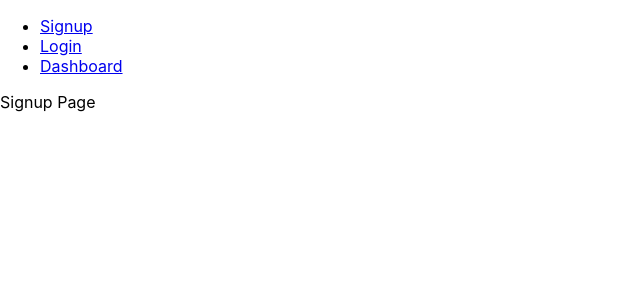
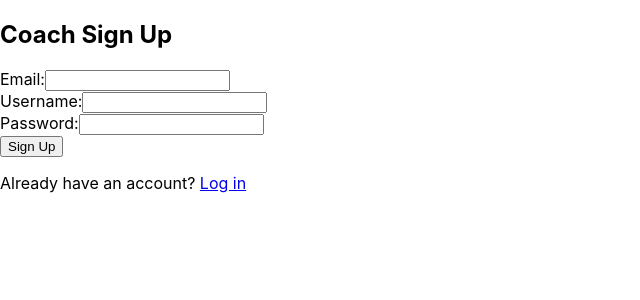
Before and after one commit to jakehartigan/post-weaver, a React (Create React App) app: page /signup in a window 1280 px wide. Shown: the top 300 px of the page, without its empty margins (0-640 px from the left). Built offline with nearby package versions, Linux system fonts and the light colour scheme; no server answers.

Commit message:
Creates Authentication Foundation

```diff
--- a/package.json
+++ b/package.json
@@ -43,6 +43,7 @@
     ]
   },
   "devDependencies": {
+    "@types/firebase": "^3.2.1",
     "@types/react-router-dom": "^5.3.3"
   }
 }
--- a/src/App.tsx
+++ b/src/App.tsx
@@ -1,35 +1,39 @@
-import React from "react";
+import React, { useEffect } from "react";
 import { BrowserRouter as Router, Routes, Route, Link } from "react-router-dom";
-import Signup from "../src/pages/Signup"; // Adjust the path as necessary
-import Login from "../src/pages/Login"; // Adjust the path as necessary
-import Dashboard from "../src/pages/Dashboard"; // Adjust the path as necessary
+import { AuthProvider } from "./contexts/AuthContext";
+import { useAuth } from "./contexts/AuthContext";
+import PrivateRoute from "./components/PrivateRoute";
+import Signup from "../src/pages/Signup";
+import Login from "../src/pages/Login";
+import Dashboard from "../src/pages/Dashboard";
 import PageNotFound from "./pages/PageNotFound";
+import "./firebaseConfig";
 
 const App: React.FC = () => {
+  const { currentUser } = useAuth();
+
+  useEffect(() => {
+    console.log("Current user: ", currentUser);
+  }, [currentUser]);
+
   return (
+    <AuthProvider>
       <Router>
-      {/* Remove this nav after creating auth flow */}
-      <nav>
-        <ul>
-          <li>
-            <Link to="/signup">Signup</Link>
-          </li>
-          <li>
-            <Link to="/login">Login</Link>
-          </li>
-          <li>
-            <Link to="/dashboard">Dashboard</Link>
-          </li>
-        </ul>
-      </nav>
-
         <Routes>
           <Route path="/signup" element={<Signup />} />
           <Route path="/login" element={<Login />} />
-        <Route path="/dashboard" element={<Dashboard />} />
+          <Route
+            path="/dashboard"
+            element={
+              <PrivateRoute>
+                <Dashboard />
+              </PrivateRoute>
+            }
+          />
           <Route path="*" element={<PageNotFound />} />
         </Routes>
       </Router>
+    </AuthProvider>
   );
 };
 
--- /dev/null
+++ b/src/components/AuthStatus.tsx
@@ -0,0 +1,30 @@
+import React, { useEffect, useState } from "react";
+import { getAuth, onAuthStateChanged, User } from "firebase/auth";
+import { app } from "../firebaseConfig";
+
+const AuthStatus: React.FC = () => {
+  const [user, setUser] = useState<User | null>(null); // State to store the current user object, typed as User or null
+  const auth = getAuth(app);
+
+  useEffect(() => {
+    // This listener is called whenever the user's sign-in state changes.
+    const unsubscribe = onAuthStateChanged(auth, (currentUser) => {
+      setUser(currentUser); // Set the current user. It will be 'null' if the user is signed out.
+    });
+
+    // Clean up the subscription on unmount
+    return () => unsubscribe();
+  }, [auth]);
+
+  return (
+    <div>
+      {user ? (
+        <p>Logged in as {user.email}</p> // Display user email if signed in
+      ) : (
+        <p>Not logged in</p> // Display "Not logged in" if signed out
+      )}
+    </div>
+  );
+};
+
+export default AuthStatus;
--- /dev/null
+++ b/src/components/PrivateRoute.tsx
@@ -0,0 +1,16 @@
+import React from "react";
+import { Navigate } from "react-router-dom";
+import { useAuth } from "../contexts/AuthContext";
+
+// Define the props type to include children of type React.ReactNode
+interface PrivateRouteProps {
+  children: React.ReactElement;
+}
+
+const PrivateRoute: React.FC<PrivateRouteProps> = ({ children }) => {
+  const { currentUser } = useAuth();
+
+  return currentUser ? children : <Navigate to="/login" />;
+};
+
+export default PrivateRoute;
--- /dev/null
+++ b/src/contexts/AuthContext.tsx
@@ -0,0 +1,41 @@
+// src/contexts/AuthContext.tsx
+
+import React, { createContext, useContext, useEffect, useState } from "react";
+import { auth } from "../firebaseConfig"; // Adjust the path as necessary
+import { onAuthStateChanged, User } from "firebase/auth";
+
+interface AuthContextType {
+  currentUser: User | null;
+  loading: boolean;
+}
+
+const AuthContext = createContext<AuthContextType>({
+  currentUser: null,
+  loading: true,
+});
+
+export const useAuth = () => useContext(AuthContext);
+
+interface AuthProviderProps {
+  children: React.ReactNode;
+}
+
+export const AuthProvider: React.FC<AuthProviderProps> = ({ children }) => {
+  const [currentUser, setCurrentUser] = useState<User | null>(null);
+  const [loading, setLoading] = useState(true);
+
+  useEffect(() => {
+    const unsubscribe = onAuthStateChanged(auth, (user) => {
+      setCurrentUser(user);
+      setLoading(false);
+    });
+
+    return unsubscribe; // Unsubscribe on component unmount
+  }, []);
+
+  return (
+    <AuthContext.Provider value={{ currentUser, loading }}>
+      {!loading && children}
+    </AuthContext.Provider>
+  );
+};
--- a/firebaseConfig.ts
+++ b/src/firebaseConfig.ts
@@ -1,9 +1,9 @@
 // Import the functions you need from the SDKs you need
 import { initializeApp } from "firebase/app";
+import { getAuth } from "firebase/auth";
+import { getFirestore } from "firebase/firestore";
 // TODO: Add SDKs for Firebase products that you want to use
 // https://firebase.google.com/docs/web/setup#available-libraries
-
-import { getFirestore } from "firebase/firestore";
 
 // Your web app's Firebase configuration
 const firebaseConfig = {
@@ -16,5 +16,7 @@ const firebaseConfig = {
 };
 
 // Initialize Firebase
-const app = initializeApp(firebaseConfig);
+
+export const app = initializeApp(firebaseConfig);
+export const auth = getAuth(app);
 const db = getFirestore(app);
--- a/src/pages/Dashboard.tsx
+++ b/src/pages/Dashboard.tsx
@@ -1,7 +1,28 @@
 import React from "react";
+import { getAuth, signOut } from "firebase/auth";
 
 const Dashboard: React.FC = () => {
-  return <div>Dashboard Page</div>;
+  // Initialize the Firebase auth instance
+  const auth = getAuth();
+
+  // Function to handle the logout process
+  const handleLogout = async () => {
+    try {
+      await signOut(auth);
+      console.log("User signed out successfully");
+      // You can redirect the user to the login page or perform other actions after logout
+    } catch (error) {
+      console.error("Error signing out: ", error);
+      // Handle errors here, such as displaying a notification to the user
+    }
+  };
+
+  return (
+    <div>
+      <div>Dashboard Page</div>
+      <button onClick={handleLogout}>Logout</button> {/* Logout button */}
+    </div>
+  );
 };
 
 export default Dashboard;
--- a/src/pages/Login.tsx
+++ b/src/pages/Login.tsx
@@ -1,7 +1,73 @@
-import React from "react";
+import React, { useState, useEffect } from "react";
+import { getAuth, signInWithEmailAndPassword } from "firebase/auth";
+import { app } from "../firebaseConfig";
+import { Link, useNavigate } from "react-router-dom";
+import { useAuth } from "../contexts/AuthContext";
 
 const Login: React.FC = () => {
-  return <div>Login Page</div>;
+  const [email, setEmail] = useState<string>("");
+  const [password, setPassword] = useState<string>("");
+  const [error, setError] = useState<string>("");
+  const { currentUser } = useAuth();
+  const navigate = useNavigate();
+
+  useEffect(() => {
+    if (currentUser) {
+      navigate("/dashboard"); // Redirect to dashboard if already logged in
+    }
+  }, [currentUser, navigate]);
+
+  const handleLogin = async (event: React.FormEvent<HTMLFormElement>) => {
+    event.preventDefault();
+
+    const auth = getAuth(app);
+
+    try {
+      await signInWithEmailAndPassword(auth, email, password)
+        .then((userCredential) => {
+          // User is logged in
+          // You can redirect the user to another page or update the UI as needed
+          navigate("/dashboard"); // Redirect to dashboard after successful login
+        })
+        .catch((error) => {
+          const errorMessage = error.message;
+          setError(errorMessage); // Set the error message to display to the user
+        });
+    } catch (error: any) {
+      setError("An unexpected error occurred.");
+    }
+  };
+
+  return (
+    <div>
+      <h2>Login</h2>
+      {error && <p style={{ color: "red" }}>{error}</p>}
+      <form onSubmit={handleLogin}>
+        <div>
+          <label>Email:</label>
+          <input
+            type="email"
+            value={email}
+            onChange={(e) => setEmail(e.target.value)}
+            required
+          />
+        </div>
+        <div>
+          <label>Password:</label>
+          <input
+            type="password"
+            value={password}
+            onChange={(e) => setPassword(e.target.value)}
+            required
+          />
+        </div>
+        <button type="submit">Login</button>
+      </form>
+      <p>
+        Don't have an account? <Link to="/signup">Sign up</Link>
+      </p>
+    </div>
+  );
 };
 
 export default Login;
--- a/src/pages/Signup.tsx
+++ b/src/pages/Signup.tsx
@@ -1,7 +1,94 @@
-import React from "react";
+import React, { useEffect, useState } from "react";
+import { getAuth, createUserWithEmailAndPassword } from "firebase/auth";
+import { app } from "../firebaseConfig";
+import { Link, useNavigate } from "react-router-dom";
+import { doc, getFirestore, setDoc } from "firebase/firestore";
+import AuthStatus from "../components/AuthStatus";
+import { useAuth } from "../contexts/AuthContext";
 
 const Signup: React.FC = () => {
-  return <div>Signup Page</div>;
+  const [email, setEmail] = useState<string>("");
+  const [username, setUsername] = useState<string>("");
+  const [password, setPassword] = useState<string>("");
+  const [error, setError] = useState<string>("");
+  const { currentUser } = useAuth();
+  const navigate = useNavigate();
+
+  //MoveUser to Dashboard if their status is logged in
+  useEffect(() => {
+    if (currentUser) {
+      navigate("/dashboard");
+    }
+  }, [currentUser, navigate]);
+
+  const handleSubmit = async (
+    event: React.FormEvent<HTMLFormElement>
+  ): Promise<void> => {
+    event.preventDefault();
+
+    // Initialize the Firebase auth instance
+    const auth = getAuth(app);
+    const db = getFirestore(app);
+
+    try {
+      await createUserWithEmailAndPassword(auth, email, password)
+        .then((userCredential) => {
+          // User is signed up, now add additional info to Firestore
+          const user = userCredential.user;
+          setDoc(doc(db, "users", user.uid), {
+            email: user.email,
+            username: username,
+            role: "coach", // or "client", depending on the signup context
+          });
+        })
+        .catch((error) => {
+          const errorMessage = error.message;
+          setError(errorMessage);
+        });
+    } catch (error: any) {
+      setError("An unexpected error occurred.");
+    }
+  };
+
+  return (
+    <div>
+      <h2>Coach Sign Up</h2>
+      {error && <p style={{ color: "red" }}>{error}</p>}
+      <form onSubmit={handleSubmit}>
+        <div>
+          <label>Email:</label>
+          <input
+            type="email"
+            value={email}
+            onChange={(e) => setEmail(e.target.value)}
+            required
+          />
+        </div>
+        <div>
+          <label>Username:</label>
+          <input
+            type="text"
+            value={username}
+            onChange={(e) => setUsername(e.target.value)}
+            required
+          />
+        </div>
+        <div>
+          <label>Password:</label>
+          <input
+            type="password"
+            value={password}
+            onChange={(e) => setPassword(e.target.value)}
+            required
+          />
+        </div>
+        <button type="submit">Sign Up</button>
+      </form>
+      <p>
+        Already have an account? <Link to="/login">Log in</Link>
+      </p>
+    </div>
+  );
 };
 
 export default Signup;
```
Also changed, not shown: tsconfig.json (+2 -8 lines), 1 other file (tests, documents, lock files or other folders). Lines whose indentation alone changed are shown as unchanged.
